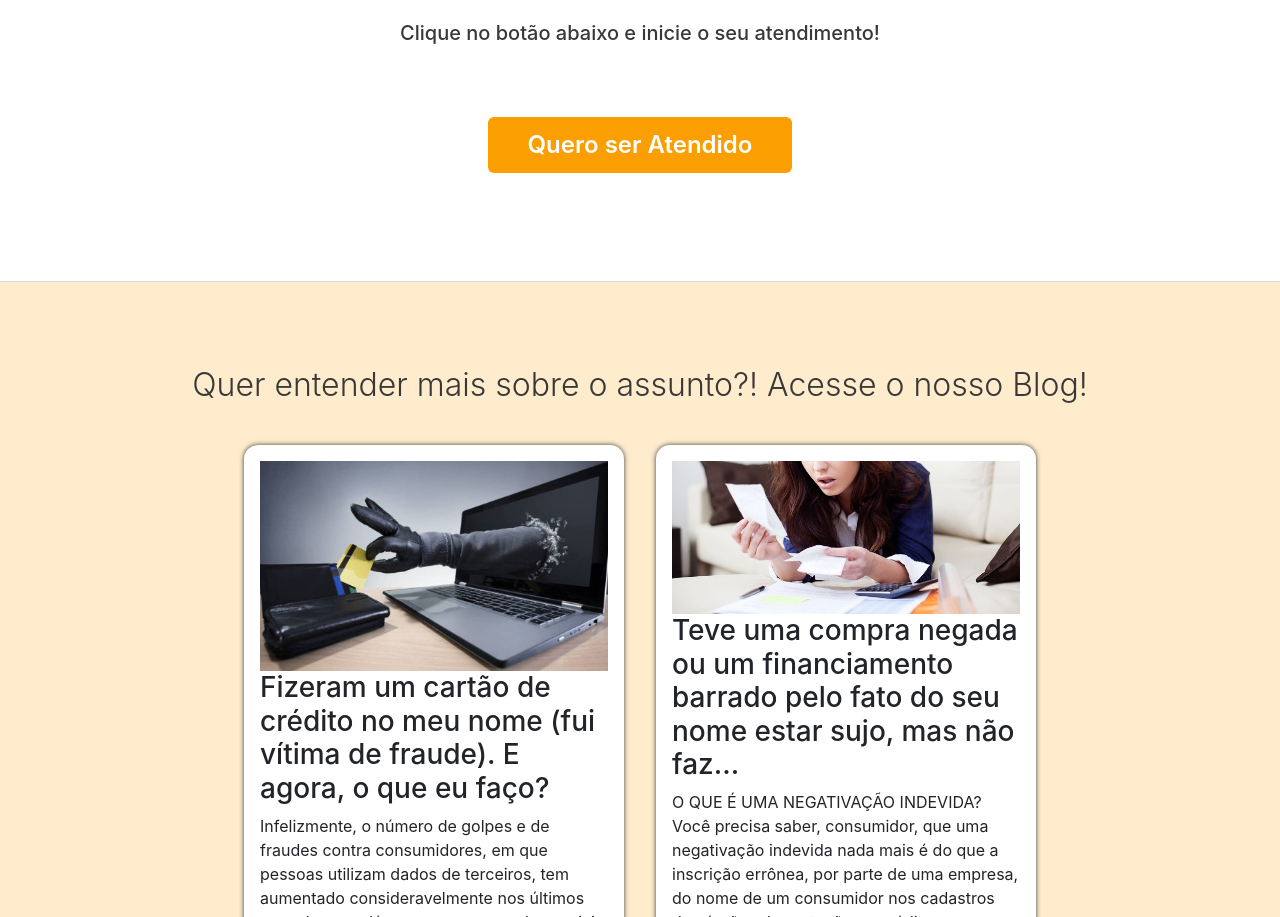
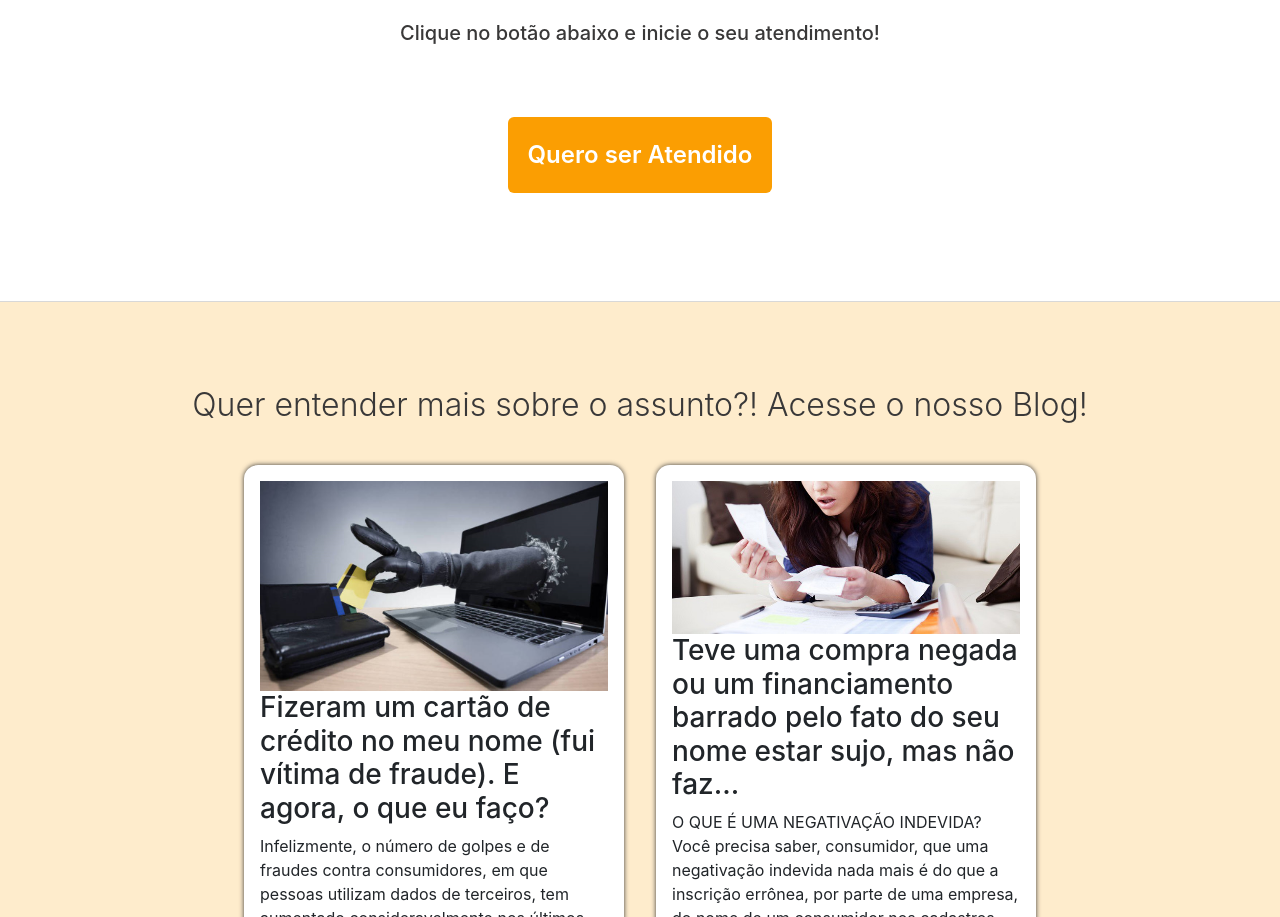
Before and after one commit to rtavaresramos/landing-page-ora, a plain HTML site: page index.html in a window 1280 px wide. Shown: the part 3050-3967 px from the top of the page. Drawn offline with nearby package versions, Linux system fonts and the light colour scheme.

Commit message:
adding oras landing-page

```diff
--- a/index.html
+++ b/index.html
@@ -241,7 +241,7 @@
               <a href="https://oraadvogados.com.br/negativaca-indevida"
                   class="btn btn-dark my-5"
                   style="background:#fb9e02;
-                  padding:10px 40px;
+                  padding: 20px;
                   font-size: 1.5em;
                   font-weight: 600;
                   border: #FB9E02;
```
